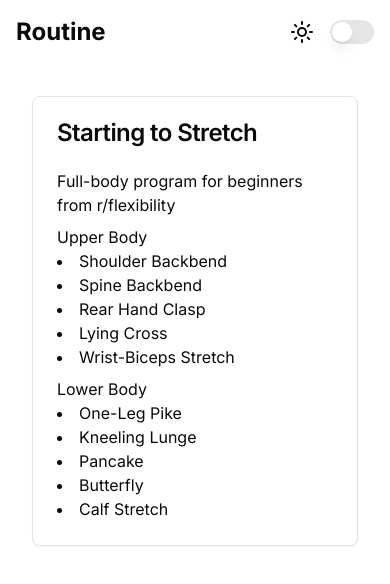
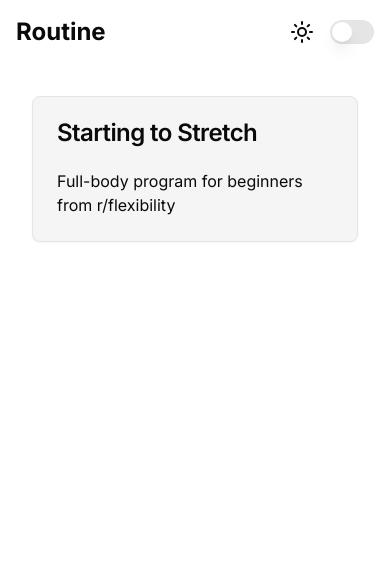
Before and after one commit to ana117/routine, a Next.js app: page /routine/ in a window 390 px wide. Shown: the top 584 px of the page. Built offline with nearby package versions, Linux system fonts and the light colour scheme.

Commit message:
Improve styling

```diff
--- a/components/home/home.tsx
+++ b/components/home/home.tsx
@@ -6,19 +6,19 @@ import Link from "next/link";
 
 const Home: FC = () => {
     return (
-      <div className="grow p-8 flex">
-        <Card className="cursor-pointer max-w-1/3 h-fit hover:bg-slate-100/10 hover:scale-105 duration-500">
+      <div className="grow p-8 flex justify-center md:justify-between">
+        <Card className="cursor-pointer max-w-1/3 h-fit bg-secondary hover:scale-105 duration-500">
           <Link href="/stretch/starting">
-          <CardHeader>
-            <CardTitle>
-              Starting to Stretch
-            </CardTitle>
-          </CardHeader>
+            <CardHeader>
+              <CardTitle>
+                Starting to Stretch
+              </CardTitle>
+            </CardHeader>
             <CardContent className="flex flex-col gap-2">
               <p>
                 Full-body program for beginners from r/flexibility
               </p>
-              <div className="flex flex-col lg:flex-row justify-between gap-2">
+              <div className="hidden md:flex flex-col lg:flex-row justify-between gap-2">
                 <div>
                   <p>Upper Body</p>
                   <ul className="list-disc list-inside">
```
